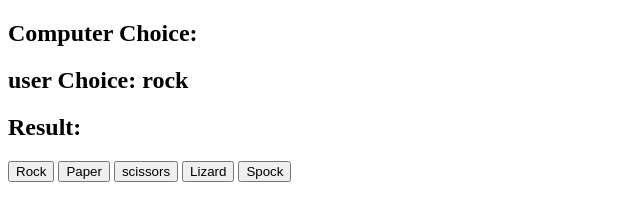
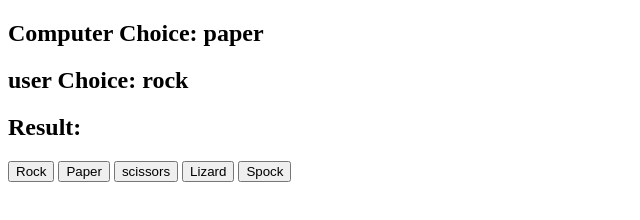
Before and after one commit to Code-Institute-Submissions/Themanintheback-Project2_MayResub, a plain HTML site: page index.html in a window 1280 px wide. Both pictures are taken after a click on the button "Rock". Shown: the full height of the page, 0-640 px from the left. Drawn offline with Linux system fonts and the light colour scheme.

Commit message:
Add computer random number function to js page

```diff
--- a/assets/js/script.js
+++ b/assets/js/script.js
@@ -3,8 +3,31 @@
 const resultDisplay = document.getElementById('result')
 const possibleChoices = document.querySelectorAll('button')
 let userChoice
+let computerChoice
 
 possibleChoices.forEach(possibleChoice => possibleChoice.addEventListener('click', (e) => {
    userChoice = e.target.id
    userChoiceDisplay.innerHTML = userChoice
+   generateComputerChoice()
 }))
+
+function generateComputerChoice() {
+   const randomNumber = Math.floor(Math.random() * 5) + 1
+
+   if (randomNumber === 1) {
+      computerChoice = 'rock'
+   }
+   if (randomNumber === 2) {
+      computerChoice = 'paper'
+   }
+   if (randomNumber === 3) {
+      computerChoice = 'scissors'
+   }
+   if (randomNumber === 4) {
+      computerChoice = 'lizard'
+   }
+   if (randomNumber === 5) {
+      computerChoice = 'spock'
+   }
+   computerChoiceDisplay.innerHTML = computerChoice
+}
--- a/index.html
+++ b/index.html
@@ -9,7 +9,7 @@
 </head>
 <body>
 
-    <h2>Computer Choice: <span id="computer-Choice"></span></h2>
+    <h2>Computer Choice: <span id="computer-choice"></span></h2>
     <h2>user Choice: <span id="user-choice"></span></h2>
     <h2>Result: <span id="result"></span></h2>
 
```
